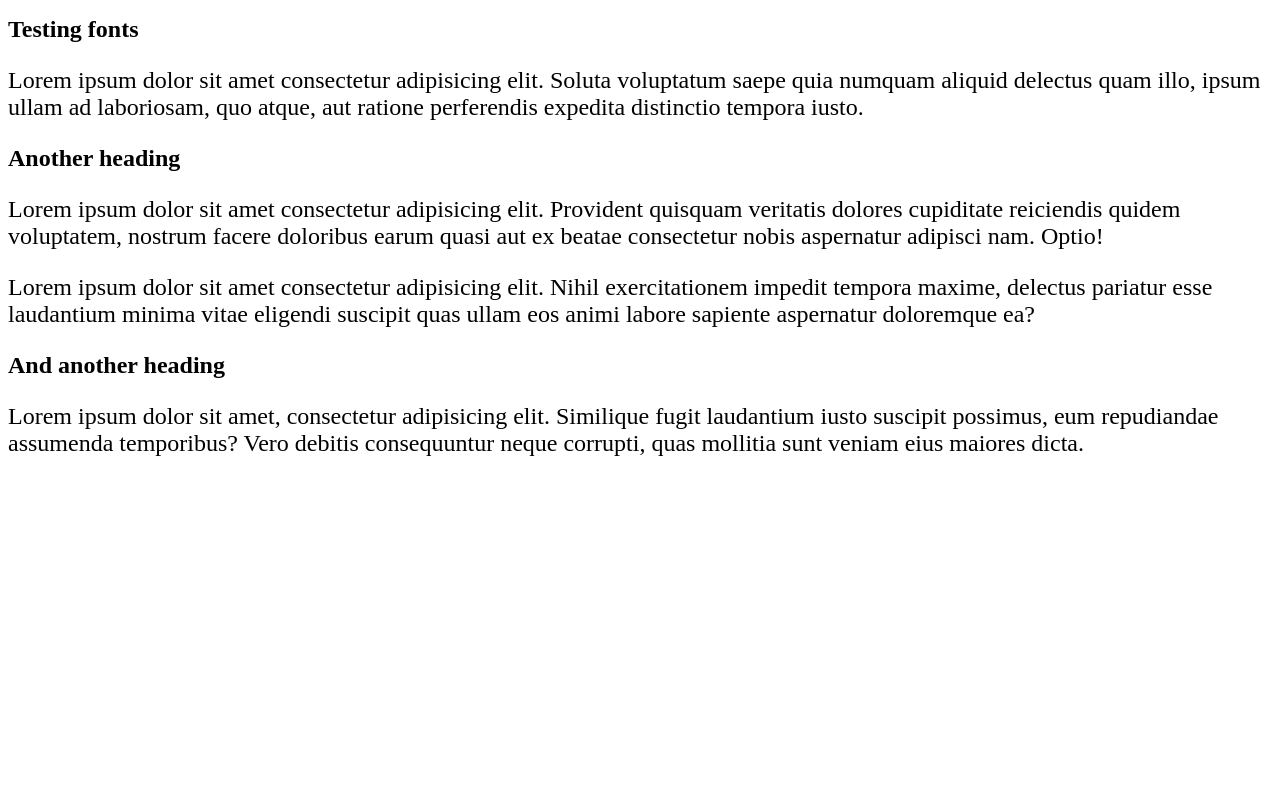
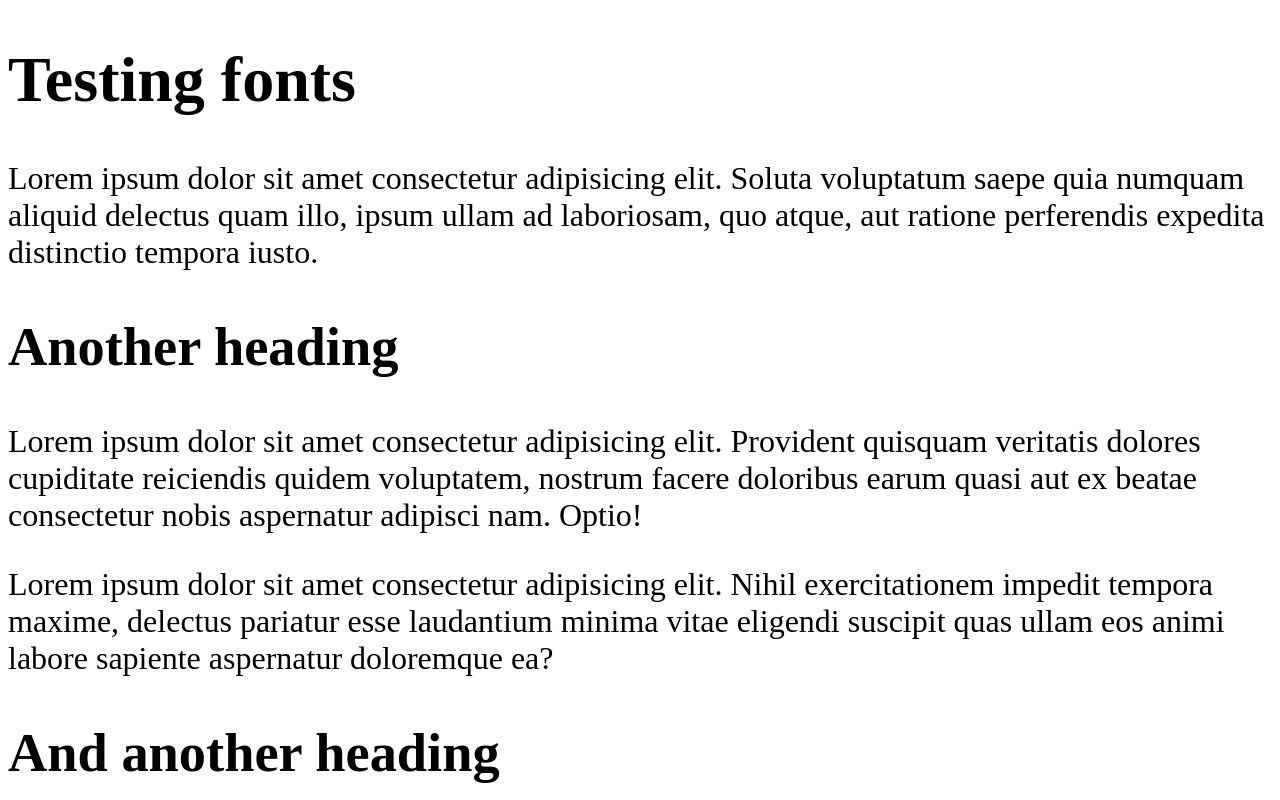
Before and after one commit to Noroff-FED-Campus-Assignments/bgo-23-html-101-mitthrawnuruodo, a plain HTML site: page index.html in a window 1280 px wide. Shown: the top 800 px of the page. Drawn offline with Linux system fonts and the light colour scheme.

Commit message:
Update index.html

```diff
--- a/index.html
+++ b/index.html
@@ -5,9 +5,9 @@
     <meta name="viewport" content="width=device-width, initial-scale=1.0">
     <title>Fonts</title>
     <style>
-        * {
-            font-size: 24px;
-        }
+        html { font-size: 32px; /* 1rem = 32px */ }
+        h1 { font-size: 2rem; }
+        h2 { font-size: 1.7rem; }
     </style>
 </head>
 <body>
```
